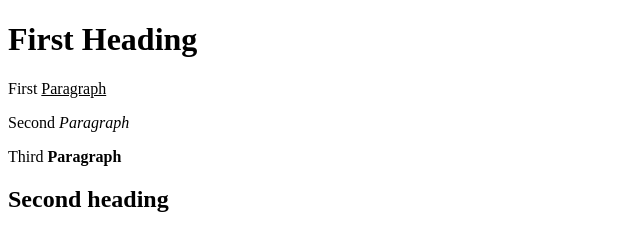
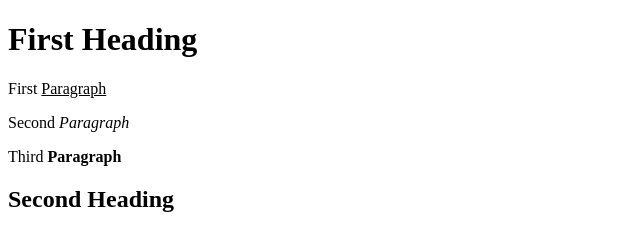
Before and after one commit to meetesh06/Assignment-1, a plain HTML site: page index.html in a window 1280 px wide. Shown: the top 230 px of the page, 0-640 px from the left. Drawn offline with Linux system fonts and the light colour scheme.

Commit message:
Capitalize second heading

```diff
--- a/index.html
+++ b/index.html
@@ -8,7 +8,7 @@
 	<p>First <u>Paragraph</u></p>
 	<p>Second <i>Paragraph</i></p>
 	<p>Third <b>Paragraph</b></p>
-	<h2>Second heading</h2>
+	<h2>Second Heading</h2>
 	<img src="tupac.jpg">
 	<p>Second <i>Paragraph</i></p>
 	<p>Third <b>Paragraph</b></p>
```
Also changed, not shown: 1 other file.
